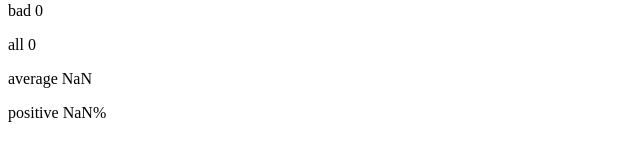
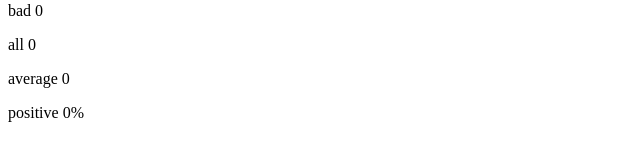
Before and after one commit to vchan14/fullstackOpen, a React (Vite) app in the folder part1/unicafe/: page / in a window 1280 px wide. Shown: the part 170-330 px from the top of the page, without its empty margins (0-640 px from the left). Built offline with nearby package versions, Linux system fonts and the light colour scheme.

Commit message:
8March2024 unicafe step3

```diff
--- a/part1/unicafe/src/App.jsx
+++ b/part1/unicafe/src/App.jsx
@@ -1,4 +1,5 @@
 import { useState } from 'react'
+import Statistics from "./Statistics.jsx";
 
 const App = () => {
 	// save clicks of each button to its own state
@@ -20,8 +21,8 @@ const App = () => {
 				<p>neutral {neutral}</p>
 				<p>bad {bad}</p>
 				<p>all {good+neutral+bad}</p>
-				<p>average {(good-bad)/(good+neutral+bad)}</p>
-				<p>positive {(good)/(good+neutral+bad)}%</p>
+				<Statistics good={good} neutral={neutral} bad={bad}/>
+
 			</div>
 
 		</div>
--- /dev/null
+++ b/part1/unicafe/src/Statistics.jsx
@@ -0,0 +1,24 @@
+const Statistics = ({good, neutral, bad}) => {
+
+	let average = (good-bad)/(good+neutral+bad);
+	let positive = (good)/(good+neutral+bad)
+	if (isNaN(average)) {
+		average = 0;
+	}
+	if (isNaN(positive)) {
+		positive = 0;
+	}
+
+	return (
+		<>
+			<p>average {average}</p>
+			<p>positive {positive}%</p>
+		</>
+
+	)
+}
+
+
+
+
+export default Statistics;
```
